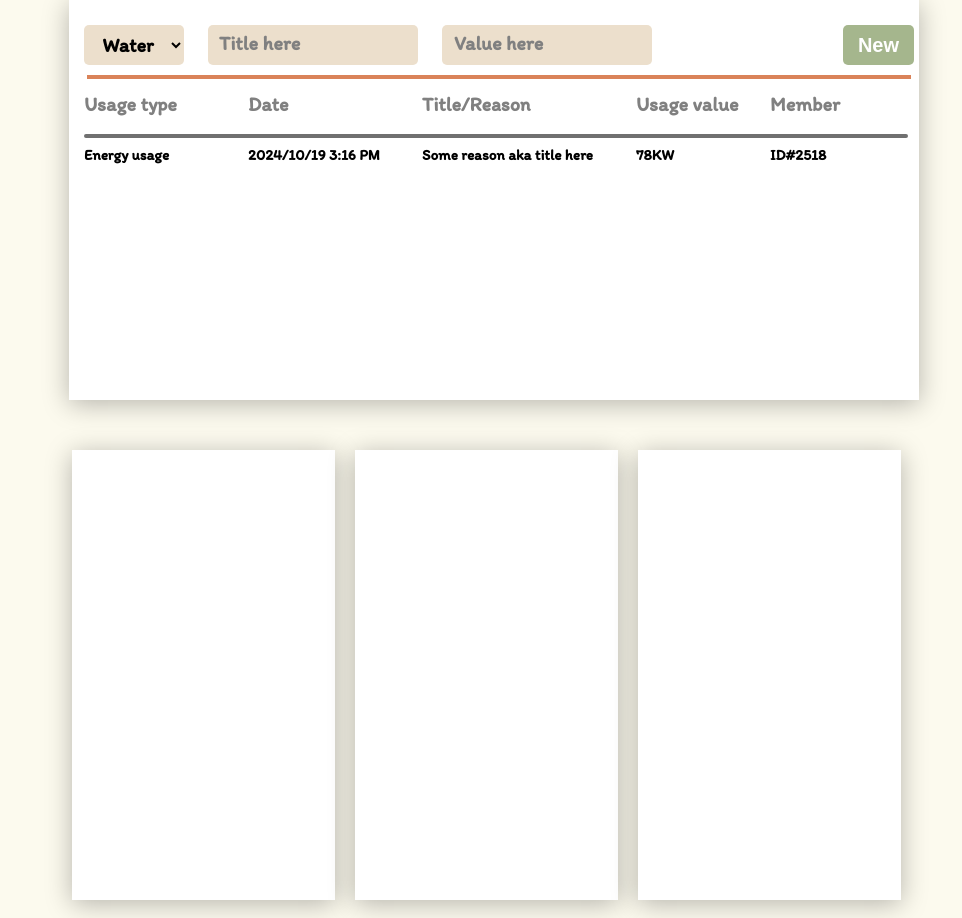
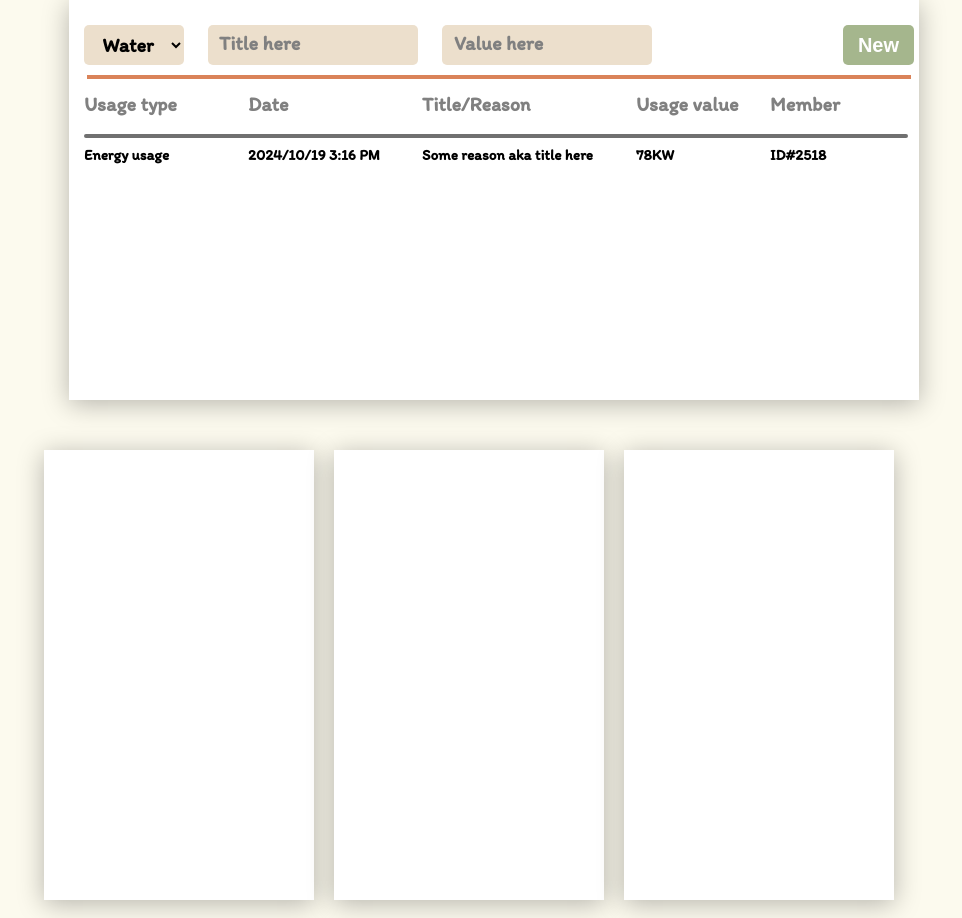
Before and after one commit to sabuka-dumbo/GreenGuard, a Django app: page / in a window 1280 px wide. Shown: the part 950-1868 px from the top of the page, without its empty margins (296-1258 px from the left). Run offline with Django 5.2, Linux system fonts and the light colour scheme; data comes from the database, SQL or seed files in the repository.

Commit message:
Nov 17, 2024, 11:33 AM

```diff
--- a/greenguard/gg/static/css/styles.css
+++ b/greenguard/gg/static/css/styles.css
@@ -370,27 +370,21 @@
     position: relative;
     top: 0;
     left: 0;
-    width: 850px;
+    width: 100%;
     height: max-content;
     margin-top: 50px;
-    margin-left: calc((100vw - 850px) / 4);
     display: flex;
     justify-content: center;
     align-items: center;
 }
 
-/*
-    850 is width of descr card
-    17px margin-right/left == 90px
-    850-90=760px
-    760/3=2
-*/
-
 .recycle_card {
     position: relative;
     top: 0;
     left: 0;
-    width: calc((850px - (3 * 20px)) / 3);
+    width: 270px;
+    margin-left: 17px;
+    margin-right: 17px;
     height: 450px;
     background-color: #FFFFFF;
     display: flexbox;
```
